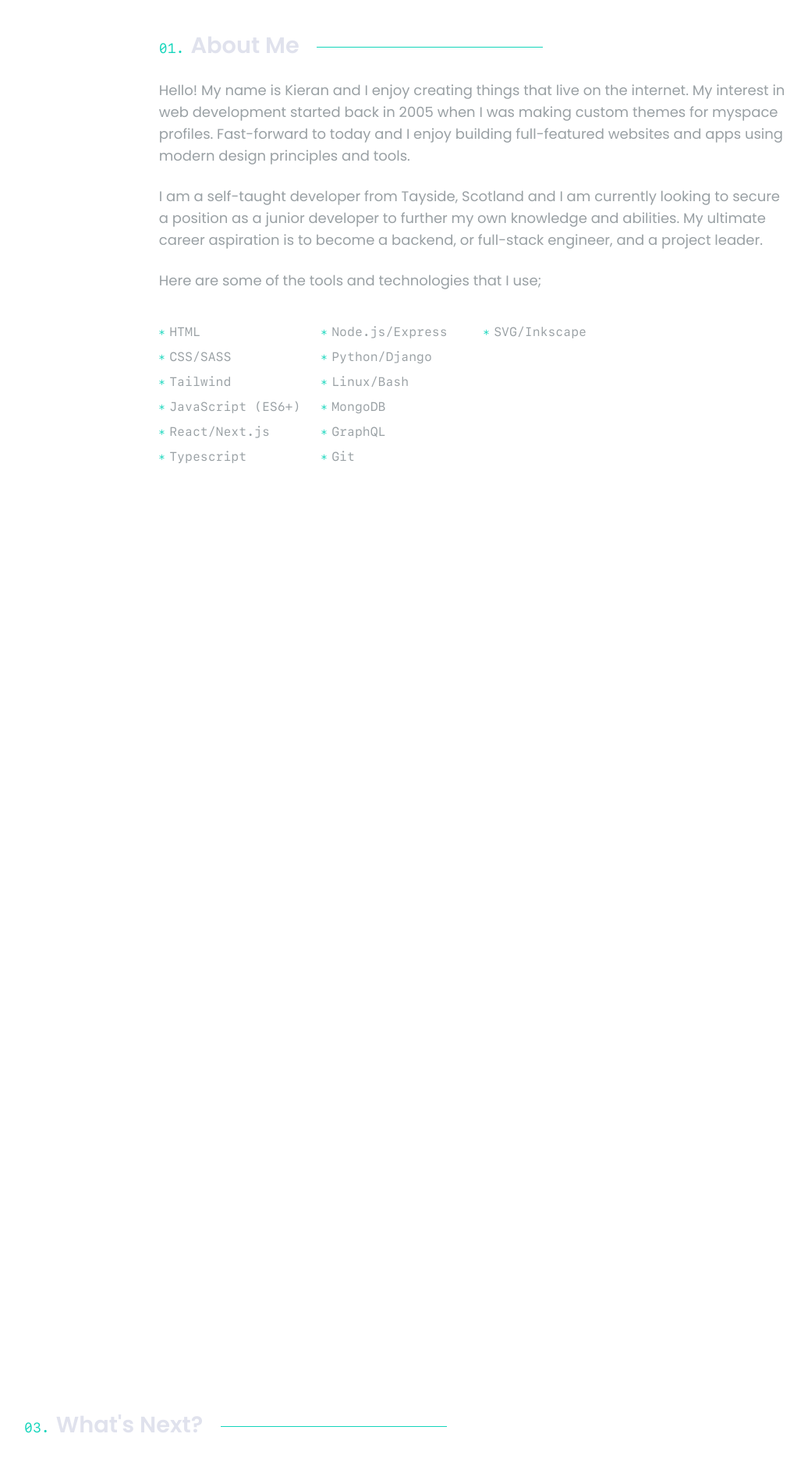
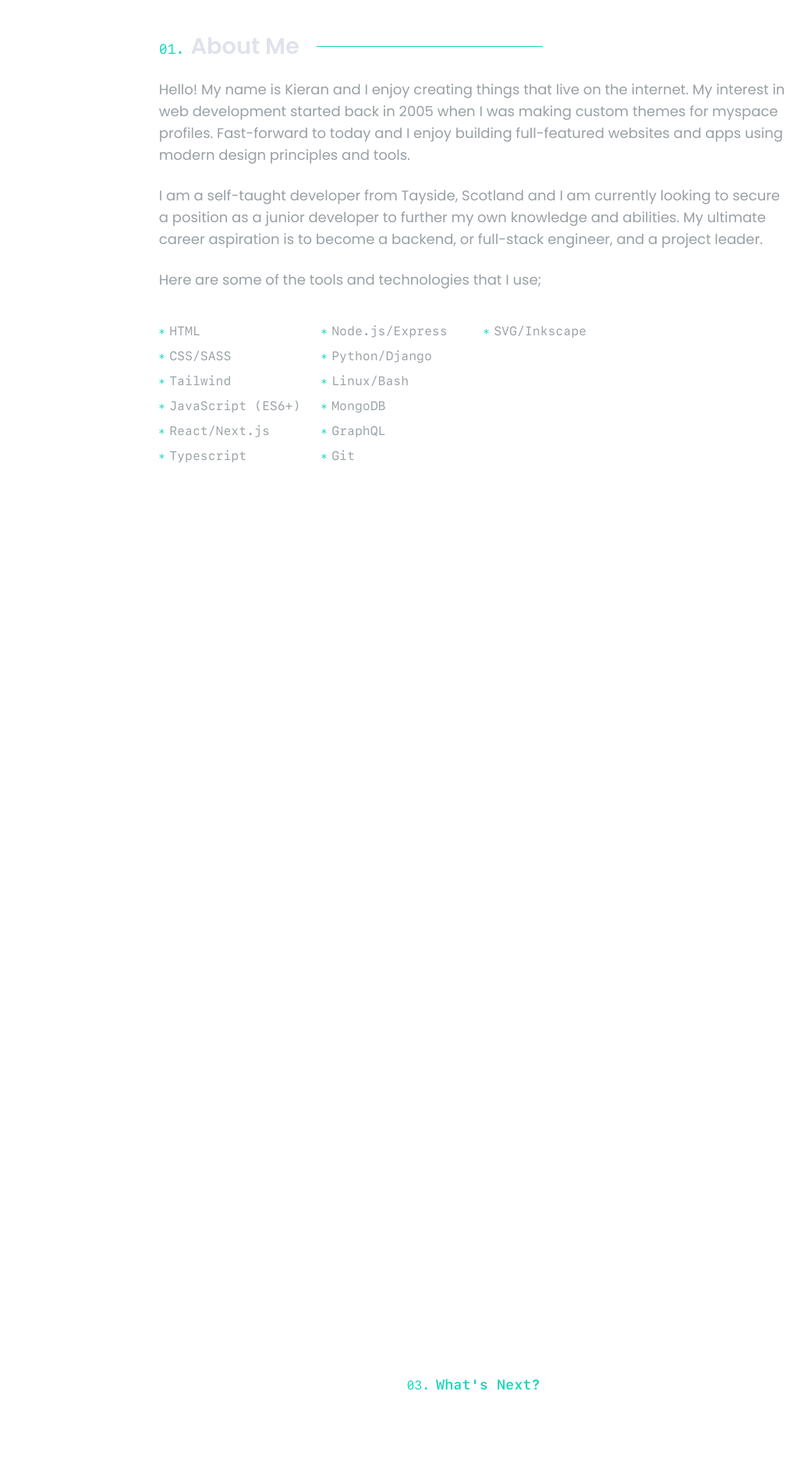
Before and after one commit to kdan80/v4, a Next.js app: page / in a window 1280 px wide. Shown: the part 880-2755 px from the top of the page at 78% size, without its empty margins (33-1069 px from the left). Built offline with nearby package versions, Linux system fonts and the light colour scheme.

Commit message:
Added Contact section

```diff
--- a/components/BigButton.tsx
+++ b/components/BigButton.tsx
@@ -14,10 +14,12 @@ const BigButton = ({ url, children, styles }: Props) => {
         <motion.button
             {...scrollFade}
             type='button'
-            className={`text-hero w-[12.5rem] border border-hero rounded  text-sm font-mono px-7 py-5 transition-all duration-300 ease-in-out hover:bg-heroHover focus:bg-heroHover active:bg-heroHover ${styles}`}>
+            className={`text-hero border border-hero rounded text-sm leading-[1] font-mono px-7 py-5 transition-all duration-300 ease-in-out hover:bg-heroHover focus:bg-heroHover active:bg-heroHover ${styles}`}
+        >
             <Link
                 target='_blank'
-                href={url}>
+                href={url}
+            >
                 {children}
             </Link>
         </motion.button>
--- a/components/NumberedHeading.tsx
+++ b/components/NumberedHeading.tsx
@@ -8,19 +8,36 @@ interface Props {
     children: React.ReactNode
 }
 
-const NumberedHeading = ({ overline = false, index, children }: Props) => {
+const NumberedHeading = ({ overline, index, children }: Props) => {
     return (
         <motion.div
             className='flex gap-2 md:gap-5'
             {...scrollFade}>
-            <h2 className='flex gap-2 text-2xl whitespace-nowrap text-main font-semibold md:gap-[0.8rem] md:text-[1.8rem]'>
+            <h2
+                // prettier-ignore
+                className={
+                    `flex gap-2  whitespace-nowrap text-main  md:gap-[0.8rem] `
+                }>
                 <div className='flex items-baseline gap-2 md:gap-[0.8rem'>
-                    <span className=' text-hero font-mono font- text-[1.1rem] font-normal'>
+                    <span
+                        // prettier-ignore
+                        className={
+                             `text-hero font-mono text-[1.1rem] font-normal
+                             ${overline ? 'text-base' : undefined}`}>
                         {index < 10 ? `0${index}.` : `${index}.`}
                     </span>
-                    <span>{children}</span>
+                    <span
+                        // prettier-ignore
+                        className={`text-2xl md:text-[1.8rem] font-semibold
+                        ${overline ? 'text-lg md:text-lg font-normal text-hero font-mono' : undefined}`}>
+                        {children}
+                    </span>
                 </div>
-                <div className='h-[100%] w-[300px] flex items-center'>
+                <div
+                    // prettier-ignore
+                    className={
+                        `h-[100%] w-[300px] flex items-center
+                        ${ overline ? 'hidden' : undefined}`}>
                     <span className='h-px w-[100%] ml-[10px] bg-hero md:max-w-[300px]' />
                 </div>
             </h2>
--- a/components/Paragraph.tsx
+++ b/components/Paragraph.tsx
@@ -4,12 +4,13 @@ import { scrollFade } from 'styles/framerAnimations'
 
 interface Props {
     children: string
+    styles?: string
 }
 
-const Paragraph = ({ children }: Props) => {
+const Paragraph = ({ children, styles }: Props) => {
     return (
         <motion.p
-            className='text-lg text-mainDarker'
+            className={`text-lg text-mainDarker ${styles}`}
             {...scrollFade}>
             {children}
         </motion.p>
--- a/components/sections/Contact.tsx
+++ b/components/sections/Contact.tsx
@@ -7,59 +7,27 @@ import NumberedHeading from 'components/NumberedHeading'
 import BigButton from 'components/BigButton'
 import Paragraph from 'components/Paragraph'
 
-type SectionProps = {
-    id: string
-}
-
-// const StyledSection = styled(Section)<SectionProps>`
-
-//     .container {
-//         ${mixins.sectionContentContainer};
-//         ${mixins.flexCol};
-//         align-items: center;
-//         gap: 1rem;
-//     }
-
-//     .title {
-//         color: var(--fg-main);
-//         font-weight: 600;
-//         font-size: clamp(1.5rem, 5vw, 2.5rem);
-//     }
-
-//     p {
-//         text-align: center;
-
-//         @media screen and (min-width: 768px){
-//             max-width: 60%;
-//         }
-//     }
-
-//     a {
-//         ${mixins.bigButton};
-//         font-size: var(ft-md);
-//         margin-top: 2.5rem;
-//     }
-// `;
-
 const Contact = () => {
     const { email } = config
 
     return (
         <Section id='contact'>
-            <motion.div className='container'>
+            <motion.div className='section-container flex flex-col items-center gap-4'>
                 <NumberedHeading
                     index={3}
-                    overline>
+                    overline={true}
+                >
                     What&apos;s Next?
                 </NumberedHeading>
 
                 <motion.h2
-                    className='title'
-                    {...scrollFade}>
+                    className='font-semibold text-contactH2'
+                    {...scrollFade}
+                >
                     Get In Touch
                 </motion.h2>
 
-                <Paragraph>
+                <Paragraph styles={'text-center md:max-w-[60%]'}>
                     Thank you for taking the time to visit my site. If you have a project you wish
                     to discuss, an opportunity for me, or would just like some more information,
                     please do not hesitate to contact me.
@@ -67,7 +35,8 @@ const Contact = () => {
 
                 <BigButton
                     styles='mt-10'
-                    url={`mailto:${email}`}>
+                    url={`mailto:${email}`}
+                >
                     Contact Me
                 </BigButton>
             </motion.div>
--- a/tailwind.config.js
+++ b/tailwind.config.js
@@ -38,6 +38,7 @@ module.exports = {
             fontSize: {
                 landingH1: ['clamp(0.875rem, 5vw, 1.125rem)'],
                 landingH2: ['clamp(2.5rem, 8vw, 4rem)'],
+                contactH2: ['clamp(1.5rem, 5vw, 2.5rem)'],
             },
             gridTemplateColumns: {
                 skills: 'repeat(2, minmax(140px, 200px)',
```
Also changed, not shown: 1 other file (tests, documents, lock files or other folders).
